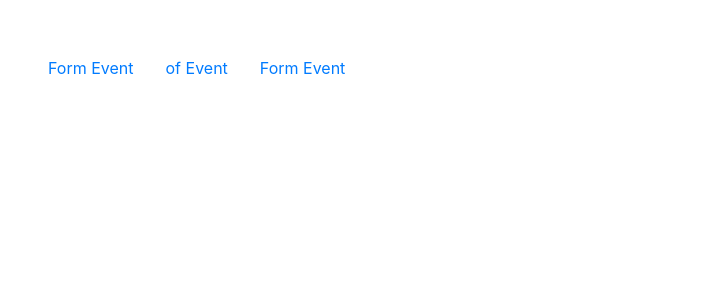
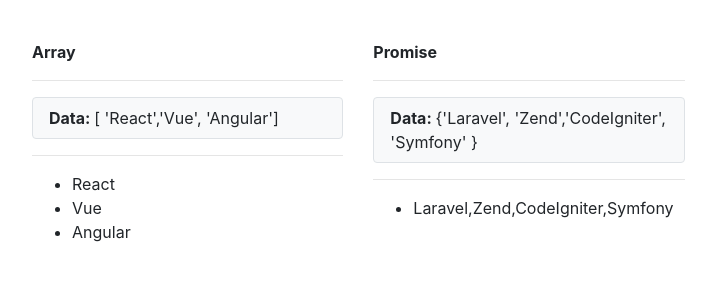
Before and after one commit to ReubenRahul/react-rxjs, a React (Create React App) app: page /form in a window 1280 px wide. Shown: the top 300 px of the page, without its empty margins (111-827 px from the left). Built offline with nearby package versions, Linux system fonts and the light colour scheme.

Commit message:
feat(from-observable): use of from observable with array, promise
	modified:   src/formComponent/form.component.js

```diff
--- a/src/App.js
+++ b/src/App.js
@@ -4,6 +4,7 @@
 import FormEvent from './FormEvent/FormEvent.component';
 import ofComponent from './OfComponent/of.component';
 import './App.css';
+import  formComponent from './formComponent/form.component';
 
 class App extends React.Component
  {
@@ -11,9 +12,9 @@
      <div className="container-fluid">
           <div className="row">
               <ul className="navbar">
-                <li> <a><Link to= "/first">Form Event</Link> </a> </li>
+                <li> <a><Link to= "/first">From (Click Handler) Event</Link> </a> </li>
                 <li> <a><Link to="/of">of Event</Link> </a> </li>
-                <li> <a><Link to="/">Form Event</Link></a> </li>
+                <li> <a> <Link to="/form">Form Event </Link> </a> </li>
               </ul>
 
           </div>
@@ -30,7 +31,7 @@
            <Switch>
               <Route path = "/first" component = {FormEvent} />
               <Route path="/of" component={ofComponent} />
-              <Route path = "/second" component =  {FormEvent}/>
+              <Route path = "/form" component =  {formComponent}/>
               <Route render = {this.renderHome} />
            </Switch>
            </div>
--- a/src/Common/Utils/Print.js
+++ b/src/Common/Utils/Print.js
@@ -2,6 +2,5 @@
   let liEle = document.createElement("li");
   liEle.innerText = result_text;
   document.getElementById(append_id).append(liEle);
-  console.log('click event trigger')
 
 }
--- a/src/FormEvent/FormEvent.component.js
+++ b/src/FormEvent/FormEvent.component.js
@@ -35,7 +35,7 @@
         <div className="col-sm-3">
           <div className="card">
             <div className="card-header">
-              Form Event Handler on Videos
+              From Event Handler on Videos
                   </div>
               <div className="card-body">
                 <button id="fromevent_handler" className="btn btn-primary btn-sm" > Click Here </button>
--- /dev/null
+++ b/src/formComponent/form.component.js
@@ -0,0 +1,65 @@
+import React, { useState, useEffect } from 'react';
+import { from } from 'rxjs';
+import { print } from '../Common/Utils/Print';
+/**
+ * Here we will get example of 3 types
+ *  from -: create observable from 3 types
+ * 1: array 2: iterabale(generator) 3: promise
+ */
+
+const FormComponent = () => {
+
+    const formArray$ = from([ 'React','Vue', 'Angular'] );
+    useEffect( () => {
+        formArray$.subscribe(obj =>  print('elContainer', obj));
+        } , []);
+
+    //from- promise
+
+    useEffect( () => {
+    const promise = new Promise((resolve, reject) => {
+        setTimeout(() =>  {
+            resolve( ['Laravel', 'Zend','CodeIgniter', 'Symfony'] );
+            reject('some error occue')
+        }, 1000)
+
+    });
+    const promise$ = from(promise);
+    promise$.subscribe( data => {
+console.log(data);
+print('elContainer2', data)
+    }  )
+}, [])
+
+
+
+
+    return (
+        <div className="row">
+            <div className="col-sm-4">
+                <strong> Array </strong>
+                <hr />
+                <div className="">
+                    <p className="border rounded bg-light py-2 px-3"> <strong> Data: </strong> [ 'React','Vue', 'Angular'] </p>
+                         <hr />
+                     <ul id="elContainer"></ul>
+                </div>
+            </div>
+
+
+            <div className="col-sm-4">
+                <strong> Promise </strong>
+                <hr />
+                <div className="">
+                    <p className="border rounded bg-light py-2 px-3"> <strong> Data: </strong> &#123;'Laravel', 'Zend','CodeIgniter', 'Symfony' &#125; </p>
+                         <hr />
+                     <ul id="elContainer2"></ul>
+                </div>
+            </div>
+
+        </div>
+    )
+}
+
+
+export default FormComponent;
```
